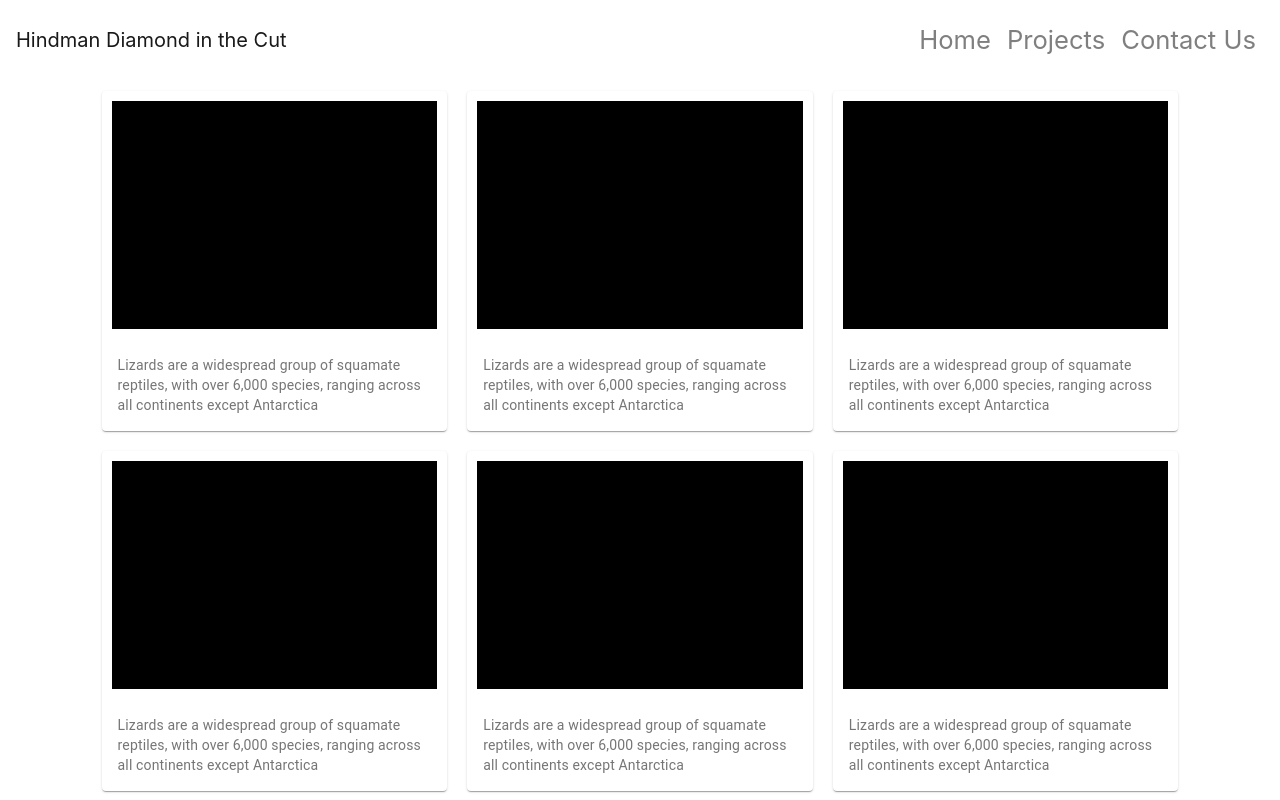
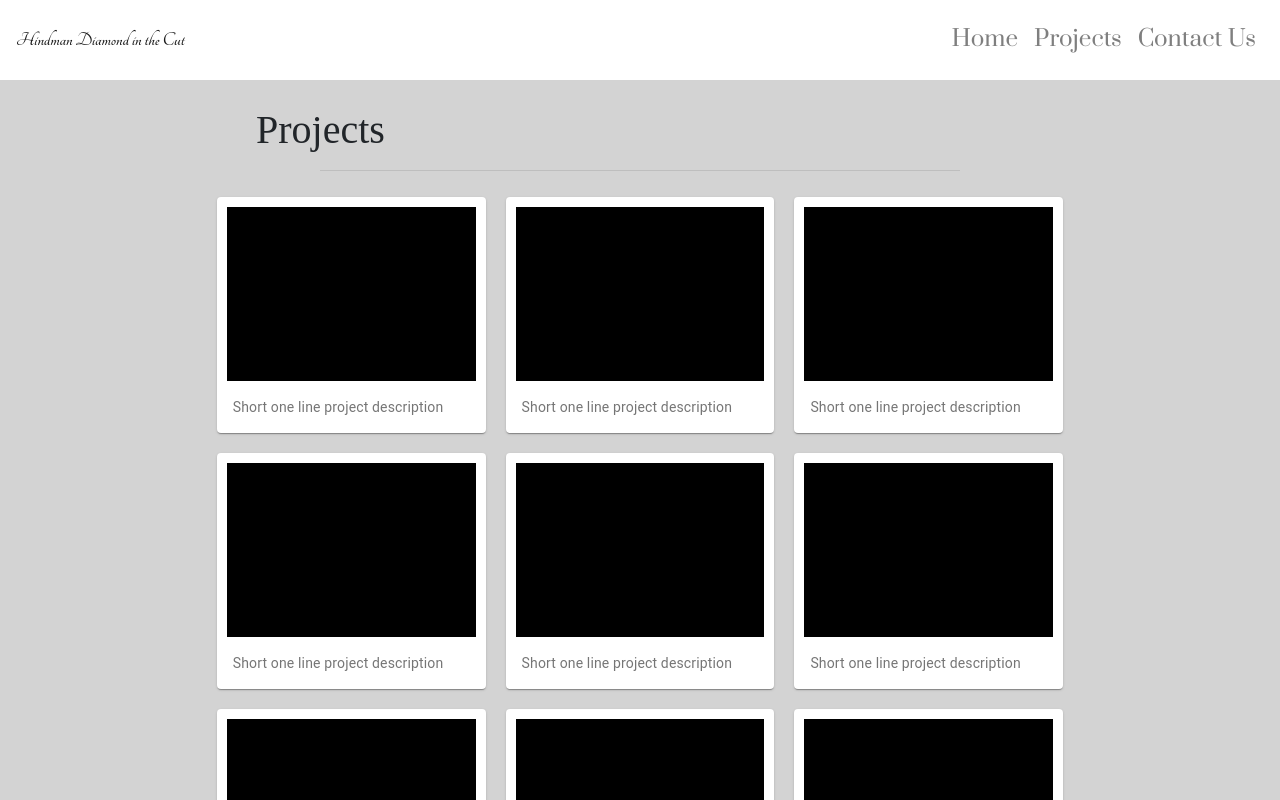
Before and after one commit to tjhindman/diamond-in-the-cut, a Next.js app: page /projects in a window 1280 px wide. Shown: the top 800 px of the page. Built offline with nearby package versions, Linux system fonts and the light colour scheme.

Commit message:
added fonts and polished styling

```diff
--- a/components/AboutUs/AboutUs.js
+++ b/components/AboutUs/AboutUs.js
@@ -3,7 +3,7 @@ import React from "react";
 export const AboutUs = () => {
   return (
     <div style={{ backgroundColor: "lightgray" }}>
-      <h1 style={{ textAlign: "center", fontSize: "3em", paddingTop: "1.5%" }}>
+      <h1 style={{ textAlign: "center", fontSize: "3em", paddingTop: "1.5%", fontFamily: "'Prata', serif" }}>
         About Us
       </h1>
       <hr style={{ width: "20vw" }} />
--- a/components/NavBar.js
+++ b/components/NavBar.js
@@ -2,13 +2,17 @@ import Navbar from "react-bootstrap/Navbar";
 import Nav from "react-bootstrap/Nav";
 
 const styles = {
+  navTitle: {
+    fontFamily: "'Tangerine', cursive"
+  },
   navWrap: {
     height: "10vh",
     fontSize: "2em",
     background: "white",
   },
   navLinks: {
-    fontSize: "0.8em",
+    fontSize: "0.7em",
+    fontFamily: "'Prata', serif",
     width: "100%",
   },
 };
@@ -20,7 +24,7 @@ export const NavBar = () => {
   return (
     <>
       <Navbar fixed="top" style={styles.navWrap}>
-        <Navbar.Brand>Hindman Diamond in the Cut</Navbar.Brand>
+        <Navbar.Brand style={styles.navTitle}>Hindman Diamond in the Cut</Navbar.Brand>
         <Nav className="justify-content-end" style={styles.navLinks}>
           <Nav.Link href="/">Home</Nav.Link>
           <Nav.Link href="/projects">Projects</Nav.Link>
--- a/components/ProjectsPreview/ProjectCard.js
+++ b/components/ProjectsPreview/ProjectCard.js
@@ -12,14 +12,13 @@ export const ProjectCard = () => {
     <>
       <Card className={styles.cardWrap}>
         <CardActionArea>
-          <CardMedia className={styles.card} image="" title="Contemplative TJ" />
+          <CardMedia className={styles.card} image="" title="Project example" />
           <CardContent>
             {/* <Typography gutterBottom variant="h5" component="h2">
               Lizard
             </Typography> */}
             <Typography variant="body2" color="textSecondary" component="p">
-              Lizards are a widespread group of squamate reptiles, with over
-              6,000 species, ranging across all continents except Antarctica
+              Short one line project description
             </Typography>
           </CardContent>
         </CardActionArea>
--- a/components/ProjectsPreview/ProjectCard.module.css
+++ b/components/ProjectsPreview/ProjectCard.module.css
@@ -2,7 +2,7 @@
   display: flex;
   align-self: center;
   /* width: 23vw; */
-  margin: 10px;
+  margin: 10px 10px 0px 10px;
   background-color: black;
 }
 .card:after {
--- a/components/ProjectsPreview/ProjectsPreview.js
+++ b/components/ProjectsPreview/ProjectsPreview.js
@@ -28,7 +28,7 @@ export const ProjectsPreview = () => {
 
   return (
     <div style={styles.proWrap}>
-      <h1 style={{ fontSize: "3em", paddingTop: "1.5%" }}>Projects</h1>
+      <h1 style={{ fontSize: "3em", paddingTop: "1.5%", fontFamily: "'Prata', serif" }}>Projects</h1>
       <hr style={{ width: "20vw" }} />
       <div style={styles.imgWrap}>
         {/* Test logic for when real images are being populated in state */}
--- a/pages/Projects.module.css
+++ b/pages/Projects.module.css
@@ -3,7 +3,7 @@
     justify-content: center;
     flex-wrap: wrap;
     margin: 0 auto;
-    width: 90vw;
+    width: 70vw;
   }
   /* .image {
     width: 23vw;
--- /dev/null
+++ b/pages/_document.js
@@ -0,0 +1,25 @@
+import Document, { Html, Head, Main, NextScript } from 'next/document'
+
+class MyDocument extends Document {
+  static async getInitialProps(ctx) {
+    const initialProps = await Document.getInitialProps(ctx)
+    return { ...initialProps }
+  }
+
+  render() {
+    return (
+      <Html>
+        <Head>
+        <link rel="preconnect" href="https://fonts.gstatic.com" />
+        <link href="https://fonts.googleapis.com/css2?family=Prata&family=Tangerine:wght@700&display=swap" rel="stylesheet" />
+        </Head>
+        <body>
+          <Main />
+          <NextScript />
+        </body>
+      </Html>
+    )
+  }
+}
+
+export default MyDocument
--- a/pages/projects.js
+++ b/pages/projects.js
@@ -9,14 +9,14 @@ const Projects = () => {
   const imgEx = [1, 2, 3, 4, 5, 6, 7, 8, 9, 10];
 
   return (
-    <div>
+    <div style={{backgroundColor: "lightgray", paddingTop: "10vh"}}>
     <Head>
       <title>Projects | Diamond in the Cut</title>
       <link rel="icon" href="/favicon.ico" />
     </Head>
     <NavBar />
-      <h1 style={{ textAlign: "center" }}>Projects</h1>
-      <hr style={{ width: "20vw" }} />
+      <h1 style={{ margin: "0 auto", width: "60vw", paddingTop: "2%", fontFamily: "'Crimson Text', serif" }}>Projects</h1>
+      <hr style={{ width: "50vw" }} />
       <div className={styles.imgWrap}>
         {/* Test logic for when real images are being populated in state */}
         {imgEx.map((fakeImg) => (
```
Also changed, not shown: pages/contactus.js (+4 -4 lines).
